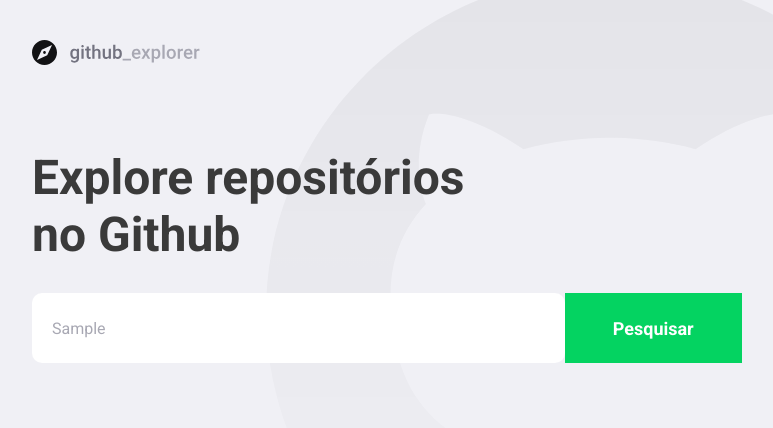
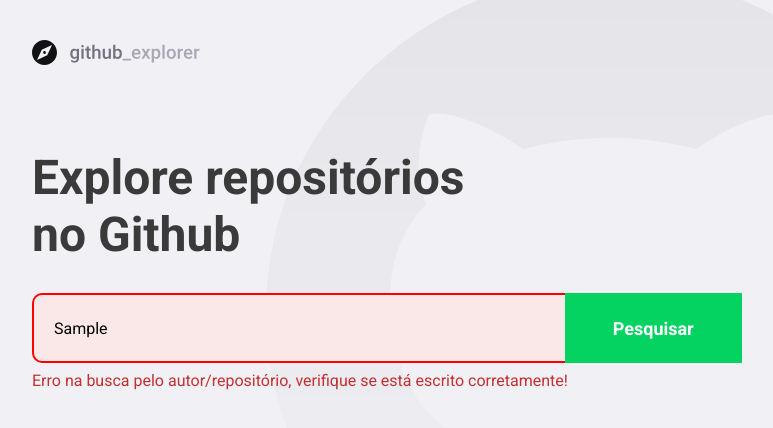
Before and after one commit to Mateus03Miranda/PrimeiroProjetoReact_GoStack, a React (Create React App) app: page / in a window 1280 px wide. Both pictures are taken after typing "Sample" into the empty fields and a click on the button "Pesquisar". Shown: the top 428 px of the page, without its empty margins (148-921 px from the left). Built offline with nearby package versions, Linux system fonts and the light colour scheme; no server answers; what typestyle would draw is missing.

Commit message:
Finalizacao do Dashboard, agora com feedback quando nao encontrado repositorio e armazenamento dos repositorios no LocalStorage

```diff
--- a/src/pages/Dashboard/index.tsx
+++ b/src/pages/Dashboard/index.tsx
@@ -1,4 +1,4 @@
-import React, { useState, FormEvent } from 'react';
+import React, { useState, FormEvent, useEffect } from 'react';
 import { BsChevronRight } from 'react-icons/bs';
 import api from '../../services/api';
 import {
@@ -14,6 +14,7 @@
   Name,
   Description,
   Arrow,
+  Error,
 } from './style';
 import LogoImg from '../../assets/logo.svg';
 
@@ -28,13 +29,33 @@
 
 const Dashboard: React.FC = () => {
   const [NewRepo, setNewRepo] = useState('');
-  const [repositories, setReposities] = useState<Repository[]>([]);
+  const [repositories, setReposities] = useState<Repository[]>(() => {
+    const storageRepository = localStorage.getItem('@GitHubExplorer');
+    if (storageRepository) return JSON.parse(storageRepository);
+    return [];
+  });
+  const [inputError, setInputError] = useState('');
+  useEffect(() => {
+    localStorage.setItem('@GitHubExplorer', JSON.stringify(repositories));
+  }, [repositories]);
+
   async function handleAddRepository(event: FormEvent<HTMLFormElement>) {
     event.preventDefault();
-    const response = await api.get<Repository>(`repos/${NewRepo}`);
-    const repository = response.data;
-    setReposities([...repositories, repository]);
-    setNewRepo('');
+    if (!NewRepo) {
+      setInputError('Digite o autor/nome do repositório!');
+      return;
+    }
+    try {
+      const response = await api.get<Repository>(`repos/${NewRepo}`);
+      const repository = response.data;
+      setReposities([...repositories, repository]);
+      setNewRepo('');
+      setInputError('');
+    } catch (err) {
+      setInputError(
+        `Erro na busca pelo autor/repositório, verifique se está escrito corretamente!`,
+      );
+    }
   }
   return (
     <>
@@ -42,12 +63,14 @@
       <Title>Explore repositórios no Github</Title>
       <Form onSubmit={handleAddRepository}>
         <Input
+          hasError={Boolean(inputError)}
           placeholder="Digite Aqui!"
           value={NewRepo}
           onChange={e => setNewRepo(e.target.value)}
         />
         <Button>Pesquisar</Button>
       </Form>
+      {inputError && <Error>{inputError}</Error>}
       <Ul>
         {repositories.map(repository => (
           <Li key={repository.full_name}>
--- a/src/pages/Dashboard/style.ts
+++ b/src/pages/Dashboard/style.ts
@@ -1,5 +1,9 @@
-import styled from 'styled-components';
+import styled, { css } from 'styled-components';
 import { style } from 'typestyle';
+
+interface InputProps {
+  hasError: boolean;
+}
 
 export const Title = styled.h1`
   font-size: 48px;
@@ -19,13 +23,21 @@
   margin-top: 30px;
 `;
 
-export const Input = styled.input`
+export const Input = styled.input<InputProps>`
   width: 75%;
   border: none;
-  border-radius: 10px;
+  border-radius: 10px 0px 0px 10px;
   color: #a8a8b3;
   padding-left: 20px;
   transition: 0.6s;
+  ${props =>
+    props.hasError &&
+    css`
+      background-color: #fae8e8;
+      color: #000;
+      border: 2px solid #f00;
+      border-right: 0;
+    `}
   &:hover {
     border-radius: 0;
     padding-left: 10px;
@@ -42,6 +54,7 @@
   transition: 0.4s;
   &:hover {
     background-color: #04b553;
+    border-radius: 10px;
   }
 `;
 
@@ -109,3 +122,9 @@
     },
   },
 });
+
+export const Error = styled.span`
+  color: #c53030;
+  margin-top: 8px;
+  display: block;
+`;
```
Also changed, not shown: 1 other file (tests, documents, lock files or other folders).
